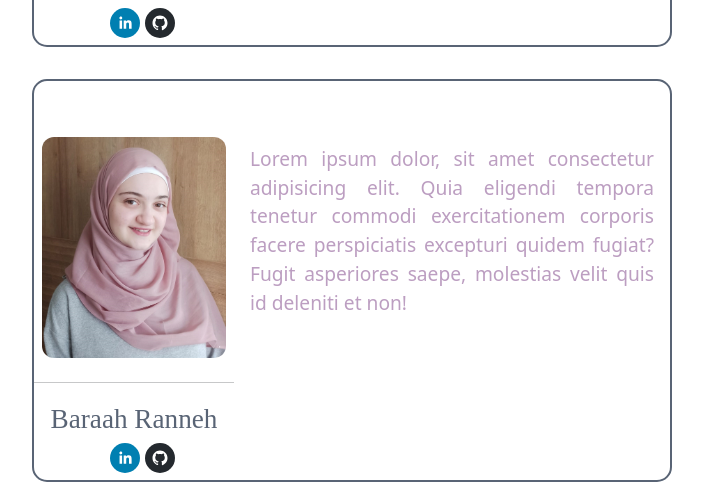
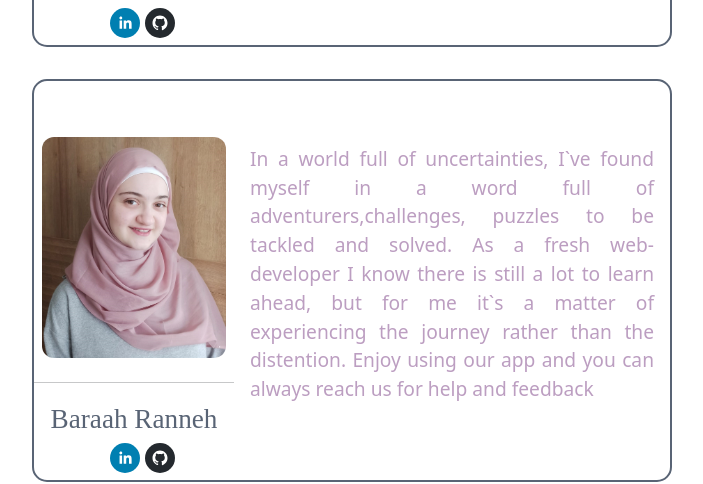
Before and after one commit to Mones-Hamd/FinalProjectHYF, a React app in the folder client/: page /aboutUs in a window 1280 px wide. Shown: the part 1420-1904 px from the top of the page, without its empty margins (288-991 px from the left). Built offline with nearby package versions, Linux system fonts and the light colour scheme.

Commit message:
add aboutus paragraph-Baraah text

```diff
--- a/client/src/pages/User/AboutUs/AboutUs.jsx
+++ b/client/src/pages/User/AboutUs/AboutUs.jsx
@@ -133,10 +133,12 @@ const AboutUs = () => {
           </div>
           <div>
             <p className="paragraph paragraph-app">
-              Lorem ipsum dolor, sit amet consectetur adipisicing elit. Quia
-              eligendi tempora tenetur commodi exercitationem corporis facere
-              perspiciatis excepturi quidem fugiat? Fugit asperiores saepe,
-              molestias velit quis id deleniti et non!
+              In a world full of uncertainties, I`ve found myself in a word full
+              of adventurers,challenges, puzzles to be tackled and solved. As a
+              fresh web-developer I know there is still a lot to learn ahead,
+              but for me it`s a matter of experiencing the journey rather than
+              the distention. Enjoy using our app and you can always reach us
+              for help and feedback
             </p>
           </div>
         </div>
```
